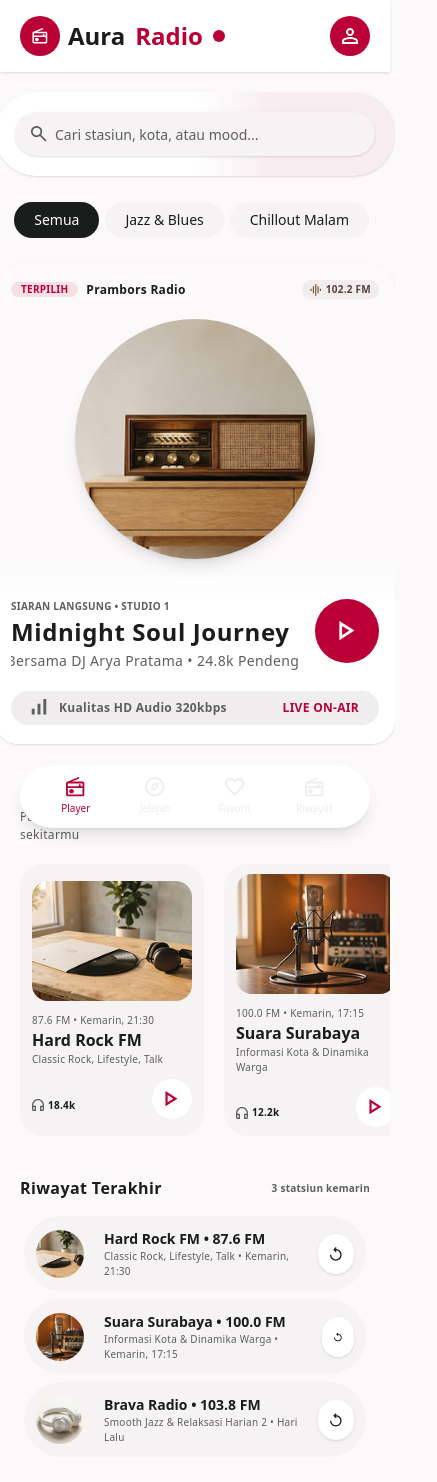
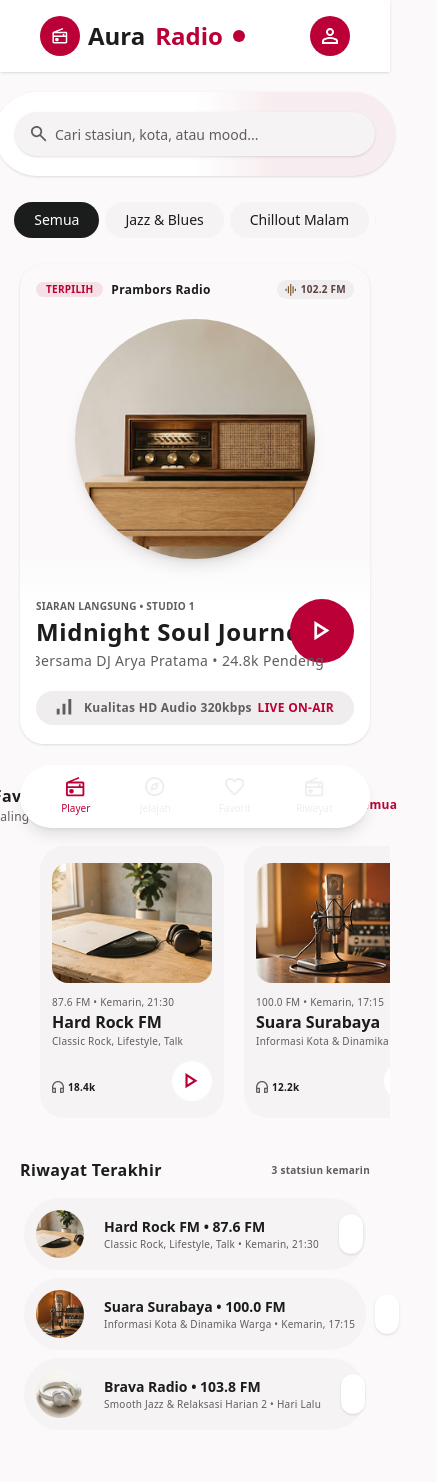
Before and after one commit to Iskedzy/Radio-App, a Nuxt app: page / in a window 390 px wide. Shown: the top 1482 px of the page, 437 px wide, since content can reach past the window. Built offline with nearby package versions, Linux system fonts and the light colour scheme.

Commit message:
move project to laptop :p

```diff
--- a/app/components/base/Text.vue
+++ b/app/components/base/Text.vue
@@ -32,6 +32,7 @@ interface Props {
     size?: TextSize
     color?: TextColor
     track?: TextTracking
+    wrap?: boolean
     textFont?: string
 }
 
@@ -40,6 +41,7 @@ const props = withDefaults(defineProps<Props>(), {
     size: 'sm',
     color: 'darkGrey',
     track: 'none' ,
+    wrap: false,
     textFont : 'Inter',
 })
 
@@ -78,6 +80,7 @@ const CurrentClass = computed(() => [
     TextSizes[props.size],
     TextColor[props.color],
     TextTrack[props.track],
+    props.wrap ? 'whitespace-normal' : 'whitespace-nowrap' ,
     props.textFont
 ])
 
@@ -87,7 +90,6 @@ const CurrentClass = computed(() => [
     <component
     :is="type"
     :class="CurrentClass">
-
     <slot />
 </component>
 
--- a/app/components/common/favoriteItems.vue
+++ b/app/components/common/favoriteItems.vue
@@ -40,7 +40,7 @@ const favorites = ref<favorite[]>([
 </script>
 
 <template>
-    <div class="flex w-screen flex-row items-start gap-5 overflow-x-auto px-5 hide-scrollbar">
+    <div class="flex w-screen flex-row items-start gap-5 overflow-x-auto px-10 hide-scrollbar">
         <div v-for="favorit in favorites" :key="favorit.id"
             class="flex justify-center items-start flex-col p-3 w-[12rem] h-[17rem] bg-[#F5F3F3] rounded-3xl gap-3">
             <BaseImages type="4x3" size="md" :src="favorit.img">
@@ -80,12 +80,9 @@ const favorites = ref<favorite[]>([
 .hide-scrollbar {
 
     scrollbar-width: none;
-
-    /* Hides scrollbar for Internet Explorer and Edge Legacy */
     -ms-overflow-style: none;
 }
 
-/* Hides scrollbar for Chrome, Safari, and Opera */
 .element::-webkit-scrollbar {
     display: none;
 }
--- a/app/components/common/riwayatItems.vue
+++ b/app/components/common/riwayatItems.vue
@@ -31,7 +31,7 @@ const riwayates = ref<riwayat[]>([
 </script>
 
 <template>
-  <div class="flex flex-col items-center p-1 gap-2 mt-3">
+  <div class="flex flex-col items-center p-1 gap-2 w-full mt-3">
     <div
       v-for="riwayat in riwayates"
       :key="riwayat.id"
--- a/app/components/layout/appHeader.vue
+++ b/app/components/layout/appHeader.vue
@@ -6,7 +6,7 @@ import Navigation from "../common/Navigation.vue";
 </script>
 
 <template>
-    <div class="flex justify-between items-center px-5 md:px-10 lg:px-24 py-4 bg-white shadow sticky top-0">
+    <div class="flex justify-between items-center px-10 md:px-10 lg:px-24 py-4 bg-white shadow sticky top-0">
         <div class="flex gap-5 items-center">
             <RadioHeader />
             <div class="hidden lg:block lg:p-1 lg:bg-[#EFEDED] rounded-full">
--- a/app/components/layout/favoritCard.vue
+++ b/app/components/layout/favoritCard.vue
@@ -5,7 +5,7 @@ import favoriteItems from '../common/favoriteItems.vue';
 
 <template>
     <div class="flex flex-col justify-center items-center gap-5 py-5">
-        <div class="flex justify-between w-full justify-center items-center gap-[4rem] shrink-0 px-5">
+        <div class="flex justify-between w-full justify-center items-center gap-[4rem] shrink-0 px-10">
             <div>
                 <BaseText type="h2" size="lg" color="darkGrey" track="wide">
                     Favorit Pendengar
--- a/app/components/layout/playerCard.vue
+++ b/app/components/layout/playerCard.vue
@@ -50,7 +50,7 @@ onUnmounted(() => {
 </script>
 
 <template>
-    <div class="bg-gradient-to-t from-white from-30% to-white/0 to-40% rounded-3xl shadow w-[25rem] h-[30rem]">
+    <div class="bg-gradient-to-t from-white from-30% to-white/0 to-40% rounded-3xl shadow w-full h-[30rem]">
         <div class="flex flex-col shrink-0 p-4 w-full gap-5">
 
             <div class="flex justify-between items-center w-full">
```
